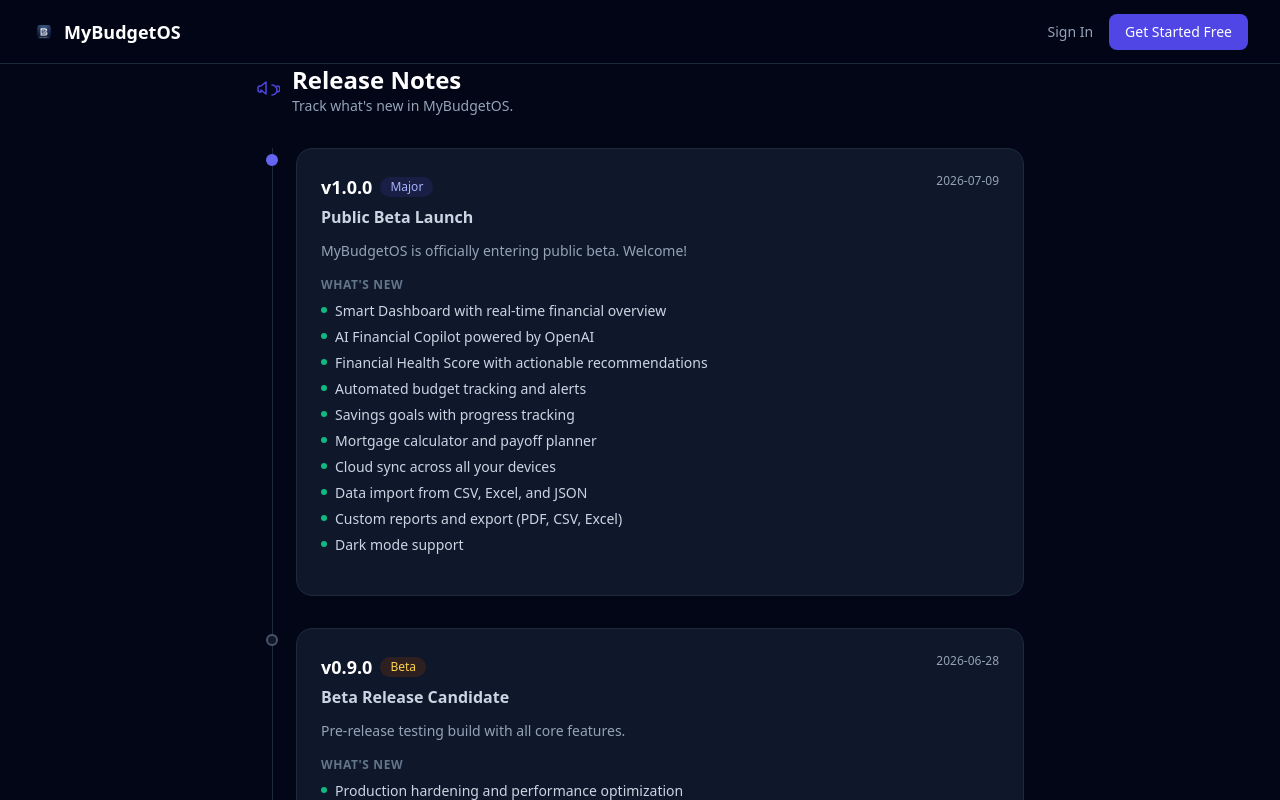
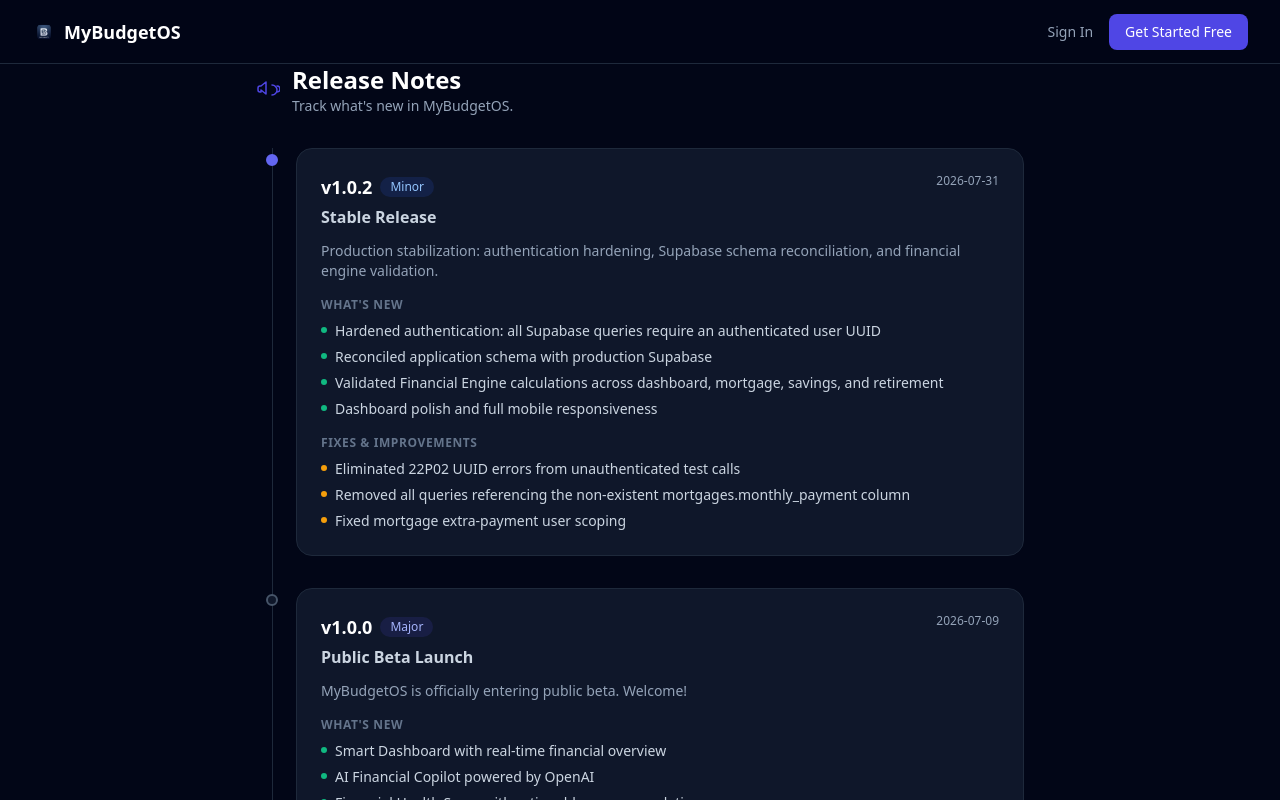
Before and after one commit to DUDZ1308-MAX/BudgetOS, a React (Vite) app in the folder apps/web/: page /release-notes in a window 1280 px wide. Shown: the top 800 px of the page. Built offline with nearby package versions, Linux system fonts and the light colour scheme; no server answers.

Commit message:
v1.0.2 Stable Release - Auth, Schema, and Financial Engine Stabilization

```diff
--- a/apps/web/package.json
+++ b/apps/web/package.json
@@ -1,6 +1,6 @@
 {
   "name": "@budgetos/web",
-  "version": "1.0.0",
+  "version": "1.0.2",
   "private": true,
   "type": "module",
   "scripts": {
--- a/apps/web/src/components/layout/Sidebar.tsx
+++ b/apps/web/src/components/layout/Sidebar.tsx
@@ -9,7 +9,7 @@
   onClose: () => void;
 }
 
-const APP_VERSION = releaseHistory[0]?.version ?? '1.0.0';
+const APP_VERSION = releaseHistory[0]?.version ?? '1.0.2';
 
 const navGroups = [
   {
--- a/apps/web/src/components/ui/FeedbackWidget.tsx
+++ b/apps/web/src/components/ui/FeedbackWidget.tsx
@@ -47,7 +47,7 @@
       description,
       screenshot,
       metadata: {
-        appVersion: '1.0.0',
+        appVersion: '1.0.2',
         browser: navigator.userAgent,
         os: navigator.platform,
         route: window.location.pathname,
--- a/apps/web/src/data/releaseHistory.ts
+++ b/apps/web/src/data/releaseHistory.ts
@@ -10,6 +10,24 @@
 }
 
 export const releaseHistory: ReleaseNote[] = [
+  {
+    version: '1.0.2',
+    date: '2026-07-31',
+    title: 'Stable Release',
+    description: 'Production stabilization: authentication hardening, Supabase schema reconciliation, and financial engine validation.',
+    type: 'minor',
+    highlights: [
+      'Hardened authentication: all Supabase queries require an authenticated user UUID',
+      'Reconciled application schema with production Supabase',
+      'Validated Financial Engine calculations across dashboard, mortgage, savings, and retirement',
+      'Dashboard polish and full mobile responsiveness',
+    ],
+    fixes: [
+      'Eliminated 22P02 UUID errors from unauthenticated test calls',
+      'Removed all queries referencing the non-existent mortgages.monthly_payment column',
+      'Fixed mortgage extra-payment user scoping',
+    ],
+  },
   {
     version: '1.0.0',
     date: '2026-07-09',
--- a/apps/web/src/services/backup/BackupManager.ts
+++ b/apps/web/src/services/backup/BackupManager.ts
@@ -86,7 +86,7 @@
     };
 
     try {
-      const backupData = { version: 1, exportedAt: entry.timestamp, appVersion: '1.0.0', data };
+      const backupData = { version: 1, exportedAt: entry.timestamp, appVersion: '1.0.2', data };
       localStorage.setItem(`${this.localStorageBackupPrefix}${entry.id}`, JSON.stringify(backupData));
     } catch (err) {
       logger.error('Failed to save local backup', 'BackupManager', err);
@@ -206,7 +206,7 @@
         name,
         createdAt: new Date().toISOString(),
         schemaVersion: '1.0',
-        appVersion: '1.0.0',
+        appVersion: '1.0.2',
       },
       transactions: transactions.data ?? [],
       categories: categories.data ?? [],
@@ -306,7 +306,7 @@
         name,
         createdAt: new Date().toISOString(),
         schemaVersion: '1.0',
-        appVersion: '1.0.0',
+        appVersion: '1.0.2',
       },
       transactions,
       categories,
--- a/package.json
+++ b/package.json
@@ -1,7 +1,7 @@
 {
   "name": "budgetos",
   "private": true,
-  "version": "1.0.1",
+  "version": "1.0.2",
   "description": "AI-powered personal finance system",
   "type": "module",
   "workspaces": [
--- a/packages/database/package.json
+++ b/packages/database/package.json
@@ -1,6 +1,6 @@
 {
   "name": "@budgetos/database",
-  "version": "1.0.0",
+  "version": "1.0.2",
   "private": true,
   "type": "module",
   "main": "./src/index.ts",
--- a/packages/engine/package.json
+++ b/packages/engine/package.json
@@ -1,6 +1,6 @@
 {
   "name": "@budgetos/engine",
-  "version": "1.0.0",
+  "version": "1.0.2",
   "private": true,
   "type": "module",
   "main": "./src/index.ts",
```
Also changed, not shown: 2 other files (tests, documents, lock files or other folders).
